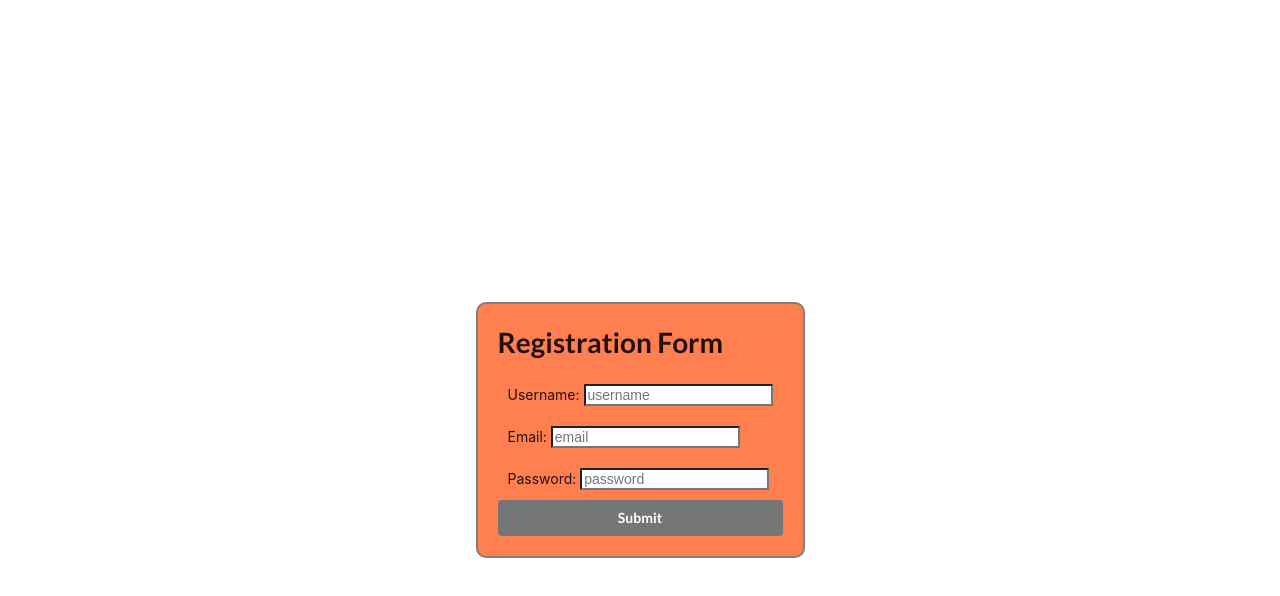
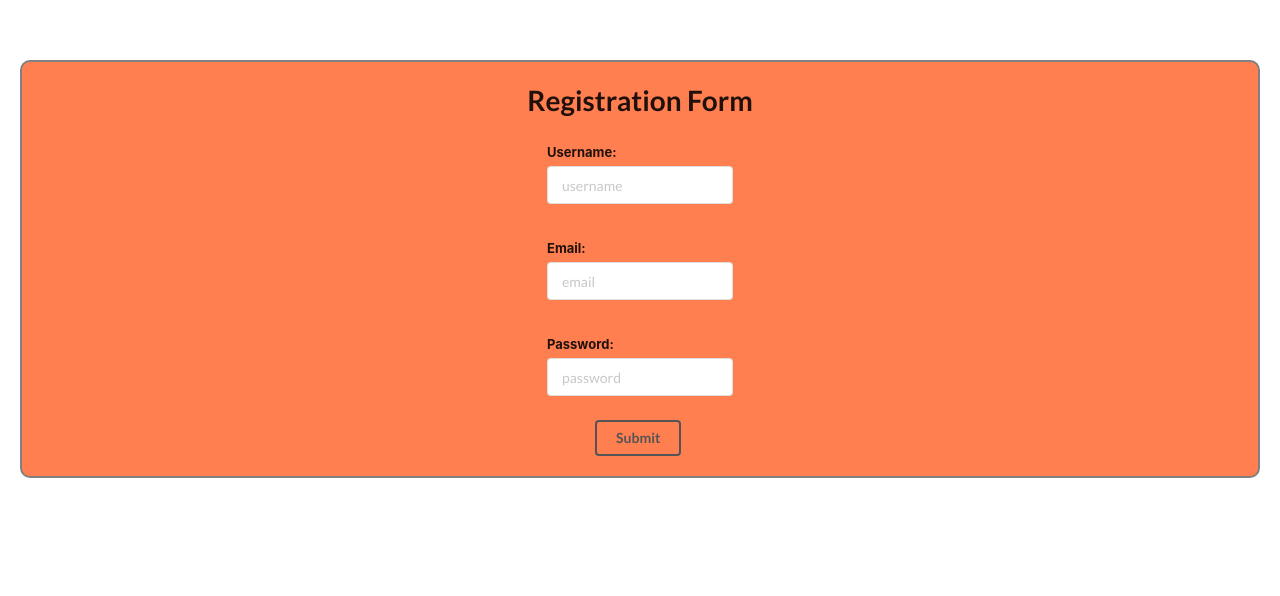
Before and after one commit to Zee-Iq/registration-form, a React (Create React App) app: page / in a window 1280 px wide. Shown: the top 596 px of the page. Built offline with nearby package versions, Linux system fonts and the light colour scheme.

Commit message:
changed markdown

```diff
--- a/src/App.css
+++ b/src/App.css
@@ -1,22 +1,20 @@
+div {
+  padding: 10px;
+}
+
 .container {
   height: 100vh;
   width: 100%;
   margin: auto;
+}
 
+.container form {
   display: flex;
   flex-direction: column;
   justify-content: center;
   align-items: center;
+  border: 2px solid grey;
+  padding: 20px;
+  border-radius: 10px;
+  background: coral;
 }
-
-.container form {
-
-    border: 2px solid grey;
-    padding: 20px;
-    border-radius: 10px;
-    background:coral
-}
-
-div{
-  padding: 10px
-}
--- a/src/App.js
+++ b/src/App.js
@@ -24,7 +24,7 @@ function App() {
       <div>{userInfo.email}</div>
 
 
-      <form onSubmit={handleSubmit(onSubmit)}>
+      <form className="ui form" onSubmit={handleSubmit(onSubmit)} >
         <h1>Registration Form</h1>
 
 
@@ -60,7 +60,7 @@ function App() {
             placeholder="password" /* ref= {register} */
           />
         </div>
-        <button className="fluid ui button grey">Submit</button>
+        <button className="ui inverted secondary button">Submit</button>
       </form>
     </div>
   );
```
Also changed, not shown: 1 other file (tests, documents, lock files or other folders).
